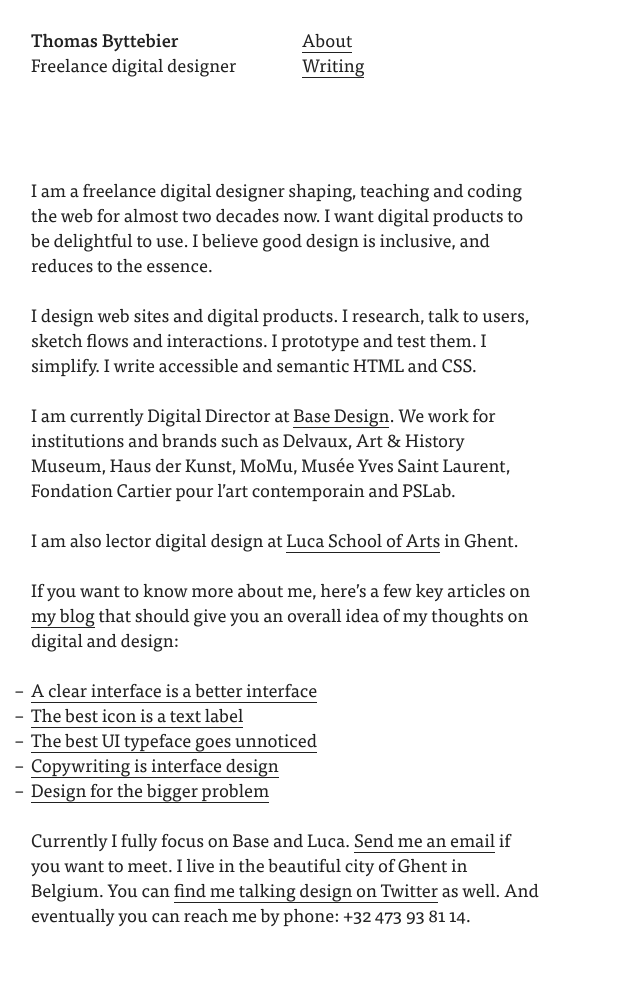
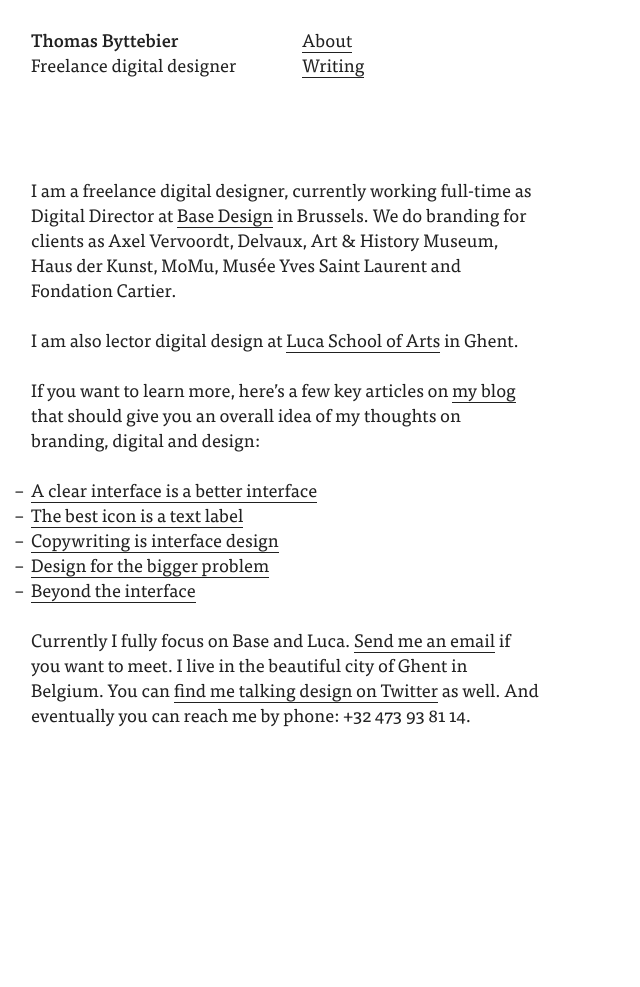
Before and after one commit to thomasbyttebier/thomasbyttebier, a Jekyll site: the page built from index.md, in a window 1280 px wide. Shown: the whole page, without its empty margins (0-640 px from the left). Built offline with Jekyll 4.4.1, drawn with Linux system fonts in a browser that asks for light colours; after the commit the page ends 900 px from its top, so only the background shows below that.

Commit message:
Updated about text and featured posts

```diff
--- a/index.md
+++ b/index.md
@@ -4,15 +4,11 @@ redirect_from: "/about/"
 no-title: true # Set to true if the page content has no h1 element. Because if it has, we don't want the header text to be a h1.
 ---
 
-I am a freelance digital designer shaping, teaching and coding the web for almost two decades now. I want digital products to be delightful to use. I believe good design is inclusive, and reduces to the essence.
-
-I design web sites and digital products. I research, talk to users, sketch flows and interactions. I prototype and test them. I simplify. I write accessible and semantic HTML and CSS.
-
-I am currently Digital Director at [Base Design](https://basedesign.com). We work for institutions and brands such as Delvaux, Art &amp; History Museum, Haus der Kunst, MoMu, Musée Yves Saint Laurent, Fondation Cartier pour l'art contemporain and PSLab.
+I am a freelance digital designer, currently working full-time as Digital Director at [Base Design](https://basedesign.com) in Brussels. We do branding for clients as Axel Vervoordt, Delvaux, Art &amp; History Museum, Haus der Kunst, MoMu, Musée Yves Saint Laurent and Fondation Cartier.
 
 I am also lector digital design at [Luca School of Arts](http://www.luca-arts.be) in Ghent.
 
-If you want to know more about me, here's a few key articles on [my blog]({{ site.baseurl }}/blog) that should give you an overall idea of my thoughts on digital and design:
+If you want to learn more, here's a few key articles on [my blog]({{ site.baseurl }}/blog) that should give you an overall idea of my thoughts on branding, digital and design:
 
 {% include featured-posts.html %}
 
```
Also changed, not shown: _posts/2015-04-07-the-best-ui-typeface-goes-unnoticed.md (+1 -1 lines), _posts/2019-01-17-brands-beyond-the-interface.md (+1 -1 lines).
